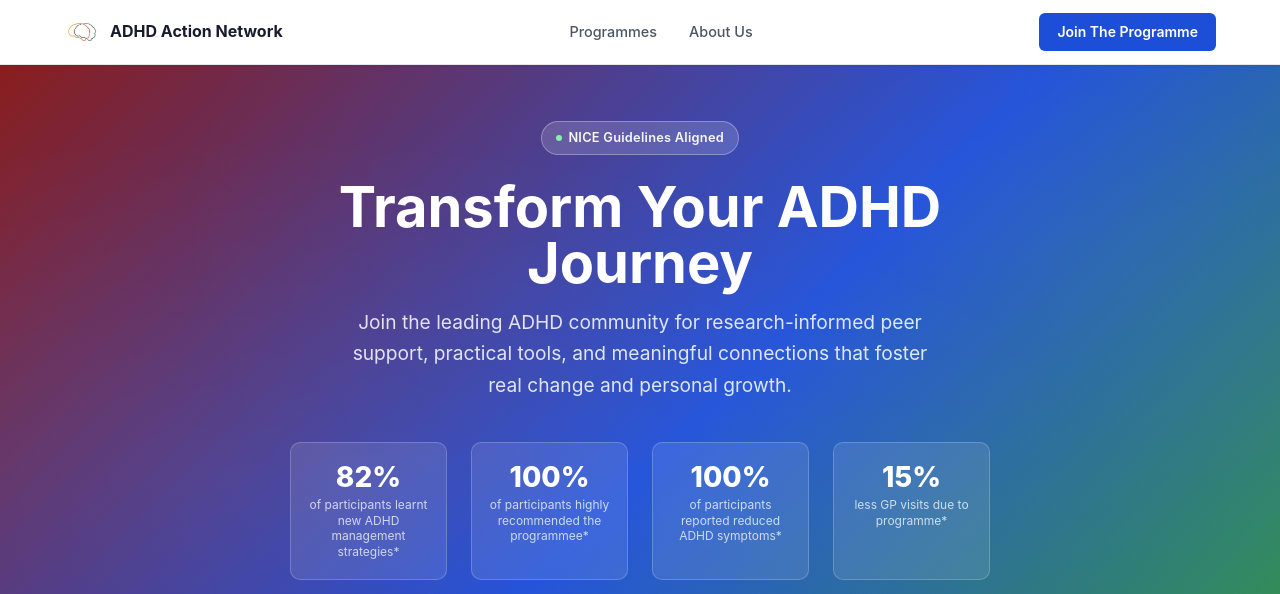
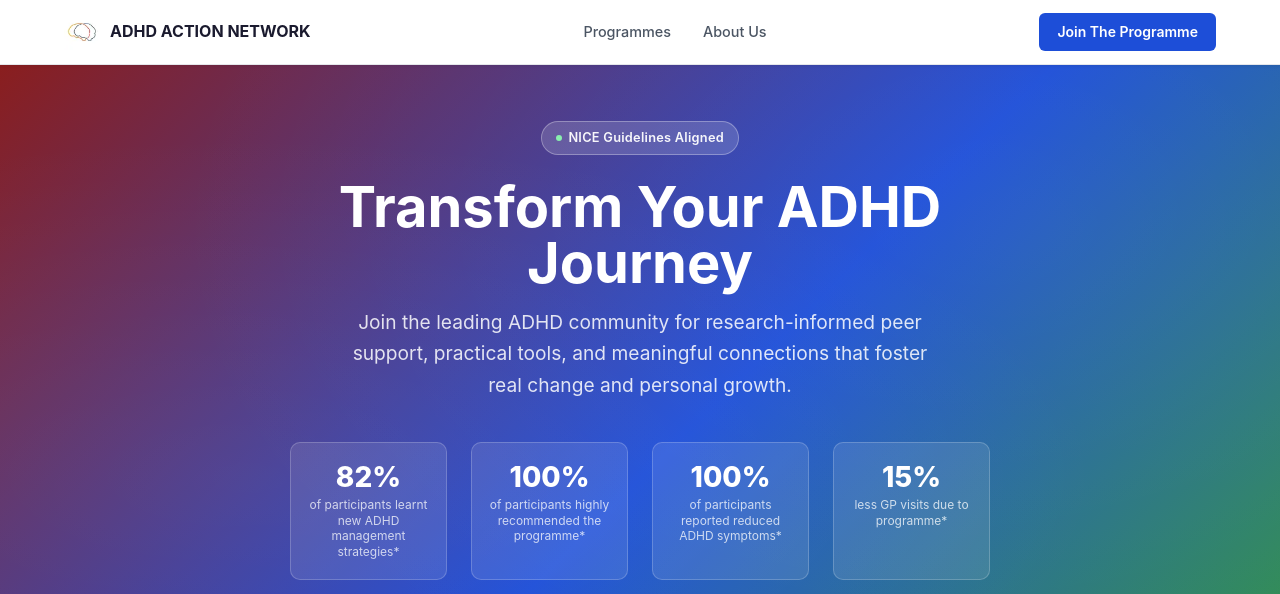
Before and after one commit to ginnyedelstein/adhdactionnetwork, a Next.js app: page / in a window 1280 px wide. Shown: the top 594 px of the page. Built offline with nearby package versions, Linux system fonts and the light colour scheme.

Commit message:
Copy changes and add privacy policy

```diff
--- a/src/app/page.tsx
+++ b/src/app/page.tsx
@@ -17,10 +17,10 @@
       <Foundation />
       <Programmes />
       <HowItWorks />
+      <Team />
       <Testimonials />
       <CTABanner />
       <Partners />
-      <Team />
       <Footer />
     </main>
   );
--- a/src/components/Footer.tsx
+++ b/src/components/Footer.tsx
@@ -121,7 +121,7 @@
           <BrandCol>
             <LogoRow>
               <LogoIcon><img src="/logo_small.png" alt="ADHD Action Network" /></LogoIcon>
-              <BrandName>ADHD Action Network</BrandName>
+              <BrandName> ADHD ACTION NETWORK</BrandName>
             </LogoRow>
             <BrandDesc>
               Building a supportive ADHD community through research-informed
@@ -142,6 +142,9 @@
               </ColLink>
               <ColLink>
                 <Link href="#community">Community</Link>
+              </ColLink>
+              <ColLink>
+                <Link href="/privacy_policy.pdf">Data Privacy Policy</Link>
               </ColLink>
               <ColLink>
                 <Link href="mailto:info@adhdactionnetwork.com">Contact Us: info@adhdactionnetwork.com</Link>
--- a/src/components/Hero.tsx
+++ b/src/components/Hero.tsx
@@ -187,7 +187,7 @@
 
 const stats = [
   { value: "82%", label: "of participants learnt new ADHD management strategies*" },
-  { value: "100%", label: "of participants highly recommended the programmee*" },
+  { value: "100%", label: "of participants highly recommended the programme*" },
   { value: "100%", label: "of participants reported reduced ADHD symptoms*" },
   { value: "15%", label: "less GP visits due to programme*" },
 ];
--- a/src/components/Navbar.tsx
+++ b/src/components/Navbar.tsx
@@ -147,7 +147,7 @@
     <Nav>
       <NavInner>
         <Logo href="/">
-          <LogoIcon><img src="/logo_small.png" alt="ADHD Action Network" /></LogoIcon>          ADHD Action Network
+          <LogoIcon><img src="/logo_small.png" alt="ADHD Action Network" /></LogoIcon>          ADHD ACTION NETWORK
         </Logo>
 
         <NavLinks>
--- a/src/components/Team.tsx
+++ b/src/components/Team.tsx
@@ -254,6 +254,11 @@
                 support for ADHD patients.
               </GoalText>
             </GoalBox>
+            <AboutText>
+              If you are interested in learning more about how you could be a part of this community please get in
+              touch with us at:
+              <a href="mailto:info@adhdactionnetwork.com" style={{ fontWeight: "bold" }}> info@adhdactionnetwork.com</a>
+            </AboutText>
             {/*
             <ValueGrid>
               {values.map((v) => (
```
Also changed, not shown: 1 other file (tests, documents, lock files or other folders).
